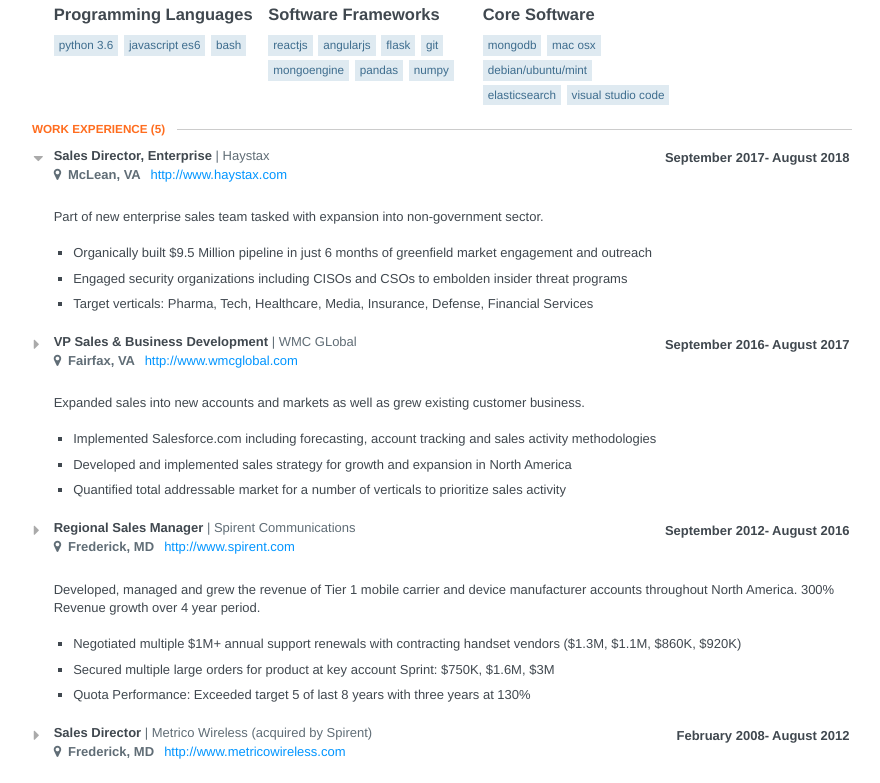
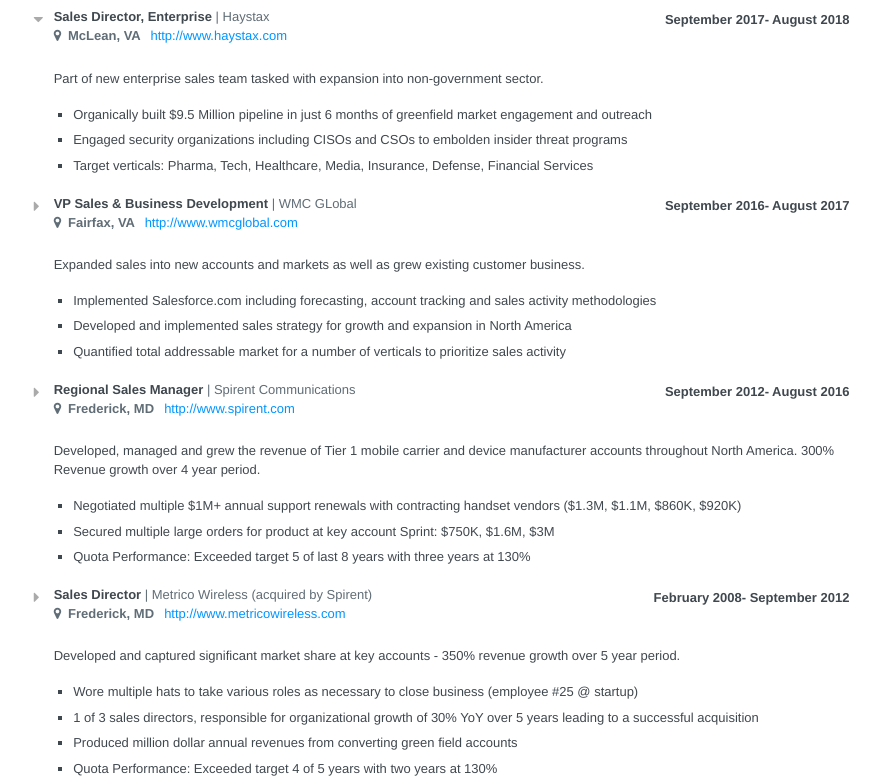
Before and after one commit to azizaraji/Aziz.github.io, a plain HTML site: page index.html in a window 1280 px wide. Shown: the part 158-941 px from the top of the page, without its empty margins (198-1078 px from the left). Drawn offline with Linux system fonts and the light colour scheme.

Commit message:
commit message

```diff
--- a/index.html
+++ b/index.html
@@ -819,49 +819,6 @@ ul.courses li:hover {
     	</header>
 
 
-    <section class="section margin1">
-    	<header>
-    		<h2 class='section-title'>Skills</h2>
-    	</header>
-    	<section id="skills">
-    		<div class="item">
-    			<h3 class="name">
-    				Programming Languages
-    			</h3>
-    			 			<ul class="keywords">
-    				<li>Python 3.6</li>
-    				<li>JavaScript ES6</li>
-    				<li>Bash</li>
-    			</ul>
-    		</div>
-    		<div class="item">
-    			<h3 class="name">
-    				Software Frameworks
-    			</h3>
-    			 			<ul class="keywords">
-    				<li>ReactJS</li>
-    				<li>AngularJS</li>
-    				<li>Flask</li>
-    				<li>Git</li>
-    				<li>Mongoengine</li>
-    				<li>Pandas</li>
-    				<li>Numpy</li>
-    			</ul>
-    		</div>
-    		<div class="item">
-    			<h3 class="name">
-    				Core Software
-    			</h3>
-    			 			<ul class="keywords">
-    				<li>MongoDB</li>
-    				<li>Mac OSX</li>
-    				<li>Debian/Ubuntu/Mint</li>
-    				<li>Elasticsearch</li>
-    				<li>Visual Studio Code</li>
-    			</ul>
-    		</div>
-    	</section>
-    </section>
     <section class="section">
       <header>
         <h2 class='section-title'>Work Experience <span class="item-count">(5)</span></h2>
@@ -974,7 +931,7 @@ ul.courses li:hover {
     				<div class="company">Metrico Wireless (acquired by Spirent)</div>
     				<div class="date">
     				  <span class="startDate">February 2008</span>
-    					<span class="endDate">- August 2012</span>
+    					<span class="endDate">- September 2012</span>
     				</div>
     			</header>
 
@@ -1007,7 +964,7 @@ ul.courses li:hover {
     				<div class="company">Actix (acquired by amdocs)</div>
     				<div class="date">
     				  <span class="startDate">January 2003</span>
-    					<span class="endDate">- January 2008</span>
+    					<span class="endDate">- February 2008</span>
     				</div>
     			</header>
 
```
